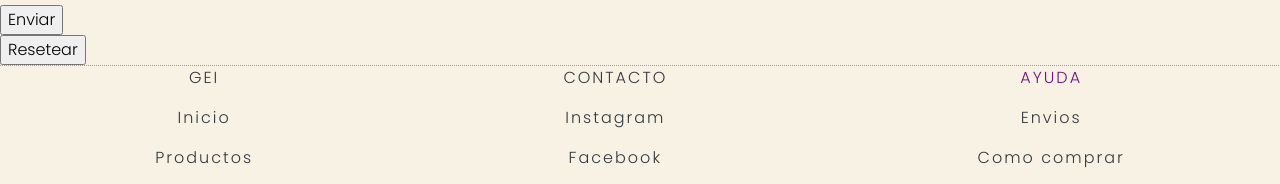
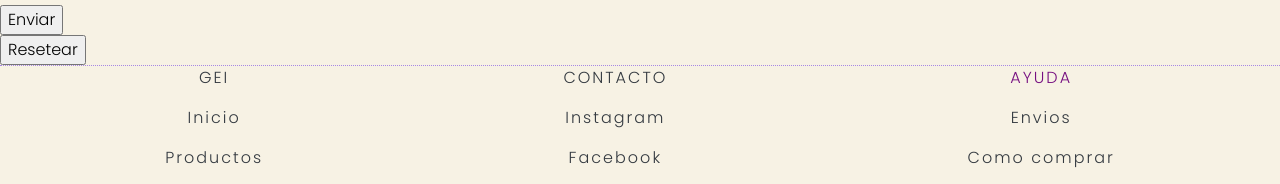
Before and after one commit to chiarossi/proyectofinal, a website: page envios.html in a window 1280 px wide. Shown: the part 933-1117 px from the top of the page. Drawn offline with nearby package versions, Linux system fonts and the light colour scheme.

Commit message:
container footer todos

```diff
--- a/envios.html
+++ b/envios.html
@@ -102,8 +102,8 @@
 		<a href="https://api.whatsapp.com/send?phone=5491162078475&text=Hola!%20Necesito%20ayuda!">	<img class="whatsapp" src="whatsapp.jpg" alt="WhatsApp" >
 		</a>
 
-		<footer>
-			<div class="conteiner-fluid">
+		<footer class="container-fluid" >
+			<div>
 				<div class="row">
 					<div class="col-sm-12 foot">
 						<div class="foot__gei">
```
Also changed, not shown: comocomprar.html (+2 -2 lines), contacto.html (+2 -2 lines), galeria.html (+2 -2 lines), index.html (+2 -2 lines), ofertas.html (+2 -2 lines), productos.html (+2 -2 lines).
